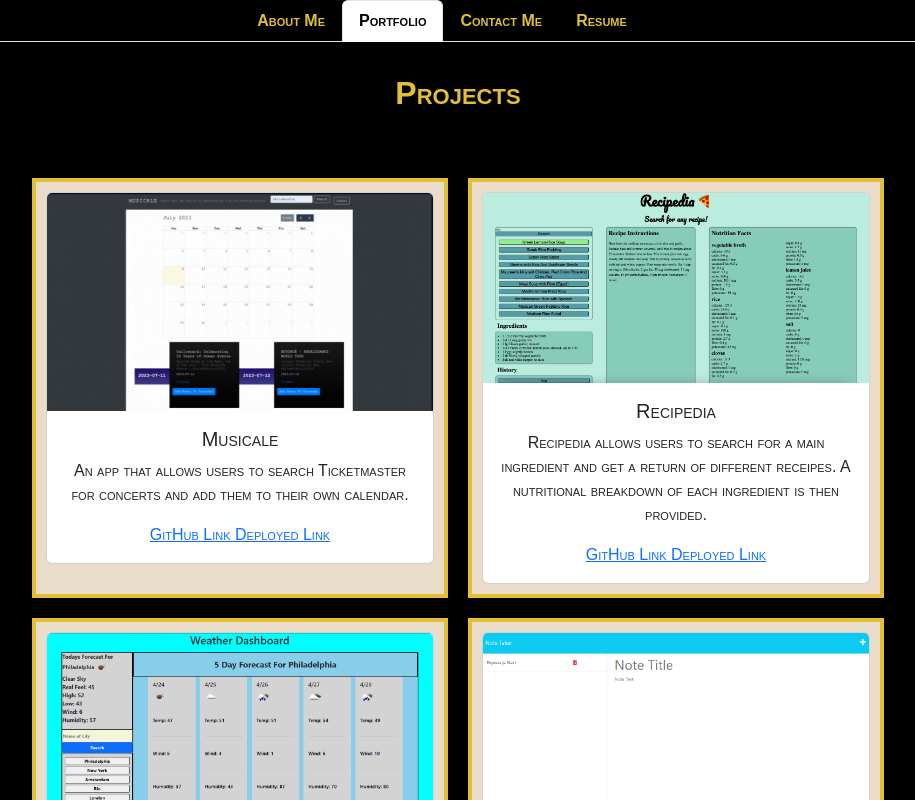
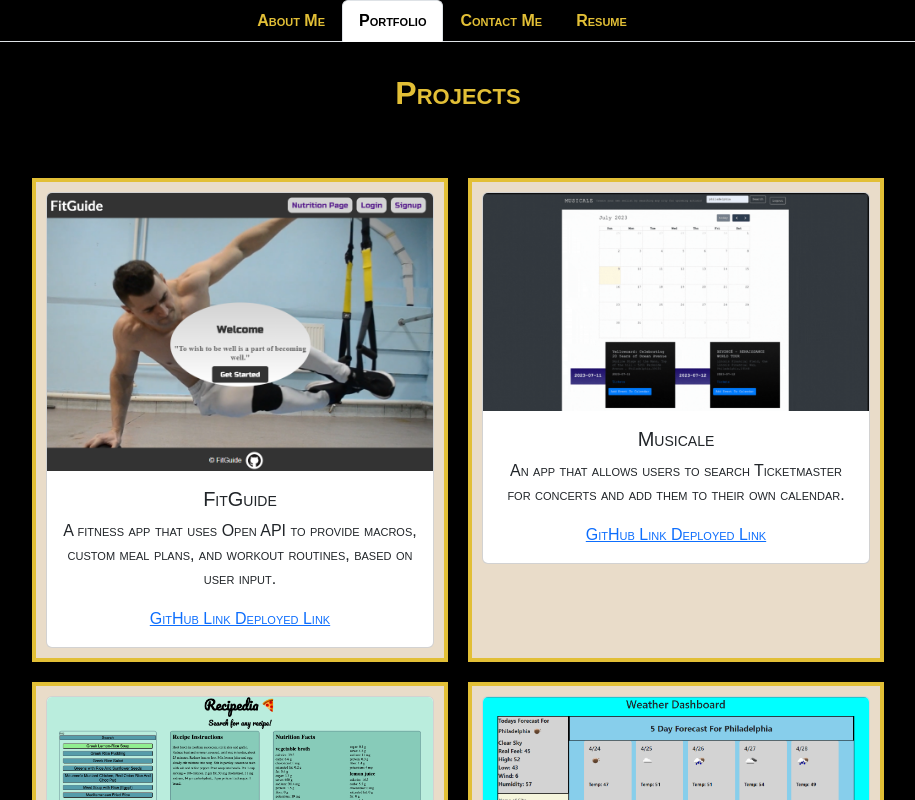
Before and after one commit to ruggerheist/react-portfolio, a React (Vite) app: page /Portfolio in a window 1280 px wide. Shown: the top 800 px of the page, without its empty margins (198-1113 px from the left). Built offline with nearby package versions, Linux system fonts and the light colour scheme.

Commit message:
added FitGuide to portfolio

```diff
--- a/src/components/ProjectList.jsx
+++ b/src/components/ProjectList.jsx
@@ -4,9 +4,18 @@ import weatherDashboard from "../assets/weather-dashboard.png";
 import noteTaker from "../assets/note-taker.png";
 import passwordGenerator from "../assets/password-generator.png";
 import codingQuiz from "../assets/coding-quiz.png";
+import fitguide from "../assets/fitguide.png";
 
 export default function ProjectList() {
   const projects = [
+    {
+      name: "FitGuide",
+      description:
+        "A fitness app that uses Open API to provide macros, custom meal plans, and workout routines, based on user input.",
+      image: fitguide,
+      githublink: "https://github.com/jjsdunc88/health-wellness-planner",
+      deployedlink: "https://health-wellness-intro-planner-15375fd8b435.herokuapp.com/",
+    },
     {
       name: "Musicale",
       description:
```
Also changed, not shown: src/assets/fitguide.png (added).
